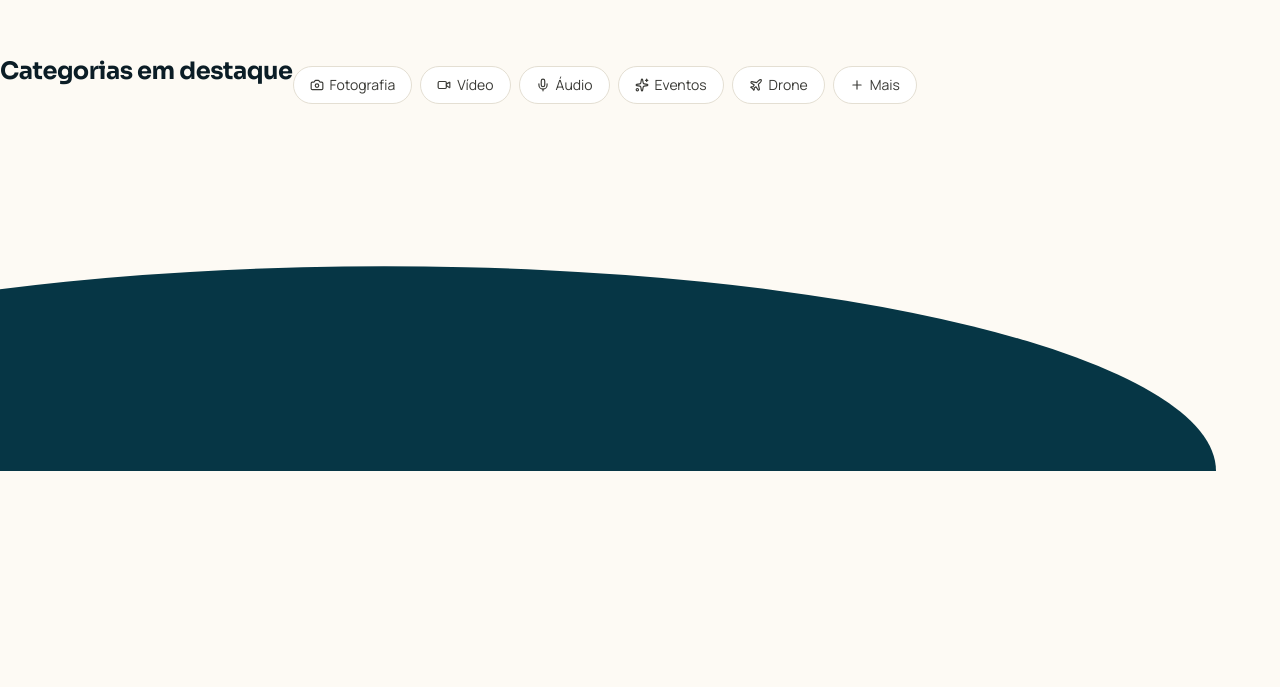
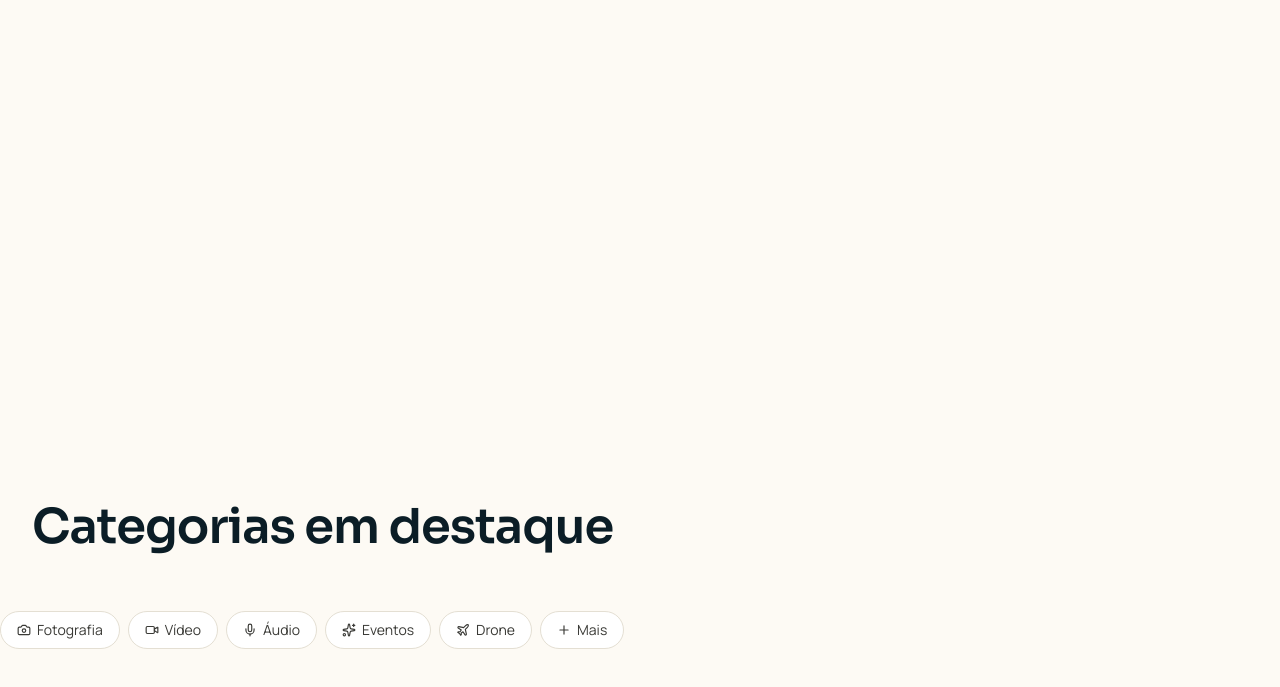
Before and after one commit to parcidio/Kubiko, a Next.js app in the folder frontend/: page / in a window 1280 px wide. Shown: the part 1129-1816 px from the top of the page. Before the commit the page ends 1600 px from the top, so only its background shows below. Built offline with nearby package versions, Linux system fonts and the light colour scheme.

Commit message:
pushing files to other device

```diff
--- a/frontend/components/landing/Categories.tsx
+++ b/frontend/components/landing/Categories.tsx
@@ -11,13 +11,9 @@ const categories = [
 export default function BeeznoCategories()
 {
     return (
-        <section className="relative flex min-h-screen items-center overflow-hidden bg-background">
-             <div
-                className="pointer-events-none absolute inset-x-0 bottom-0 h-40 bg-primary sm:h-56 lg:h-64"
-                style={{ clipPath: "ellipse(65% 80% at 30% 100%)" }}
-            />
-            <div>
-                <h1 className="text-2xl font-bold">Categorias em destaque</h1>
+        <section className="relative min-h-screen overflow-hidden bg-background">
+            <div className="p-8 flex">
+                <h1 className="text-5xl font-semibold">Categorias em destaque</h1>
             </div>
             {/* Chips de categorias */}
           <div className="mt-7 flex flex-wrap gap-2">
--- /dev/null
+++ b/frontend/components/landing/HowWorks.tsx
@@ -0,0 +1,10 @@
+export default function BeeznoHowItWorks()
+{
+    return (
+        <section className="relative flex min-h-screen overflow-hidden bg-background">
+            <div className="p-8">
+                <h1 className="text-5xl text-foreground font-semibold">Como funciona</h1>
+            </div>
+        </section>
+    )
+}
--- a/frontend/src/app/page.tsx
+++ b/frontend/src/app/page.tsx
@@ -1,5 +1,6 @@
 import BeeznoCategories from "../../components/landing/Categories";
 import BeeznoHero from "../../components/landing/Hero";
+import BeeznoHowItWorks from "../../components/landing/HowWorks";
 import BeeznoNavbar from "../../components/landing/Navbar";
 
 export default function Home() {
@@ -8,6 +9,7 @@ export default function Home() {
       <main>
         <BeeznoNavbar />
         <BeeznoHero />
+        <BeeznoHowItWorks />
         <BeeznoCategories />
       </main>
     </div>
```
